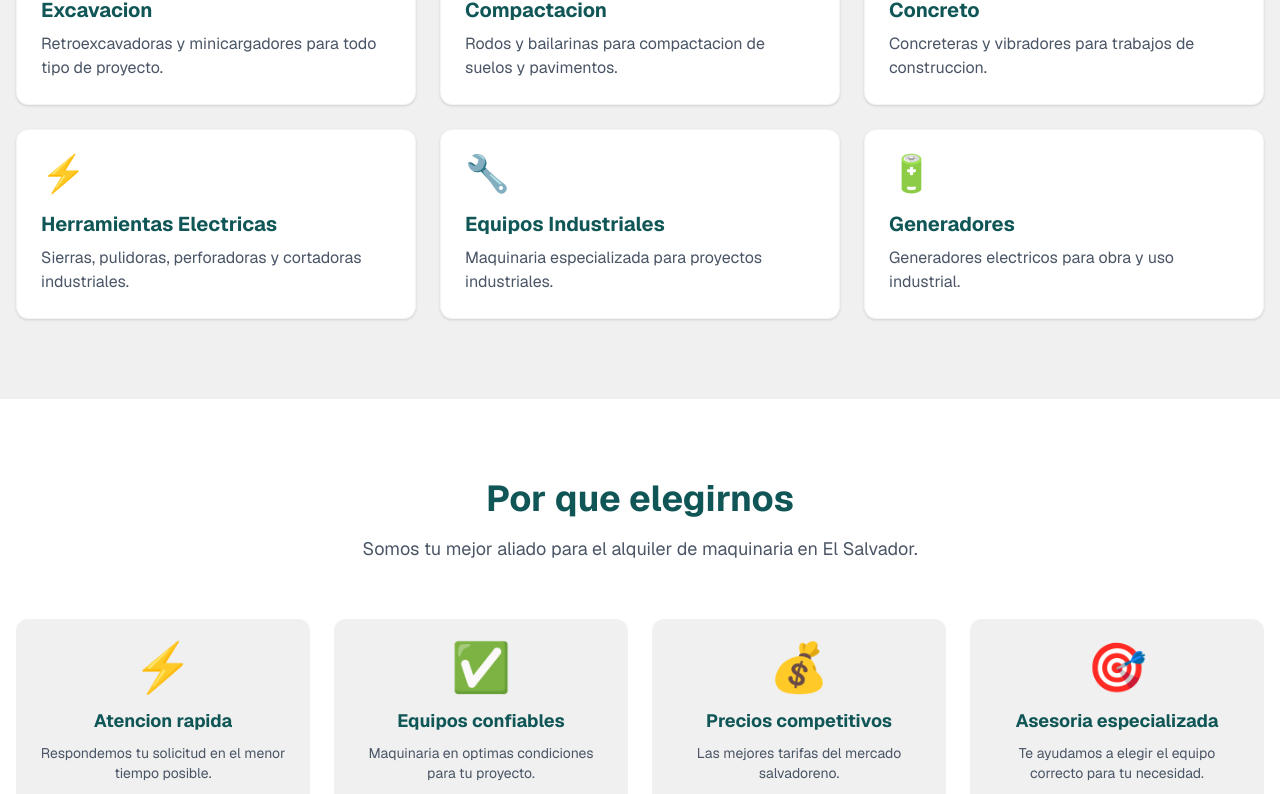
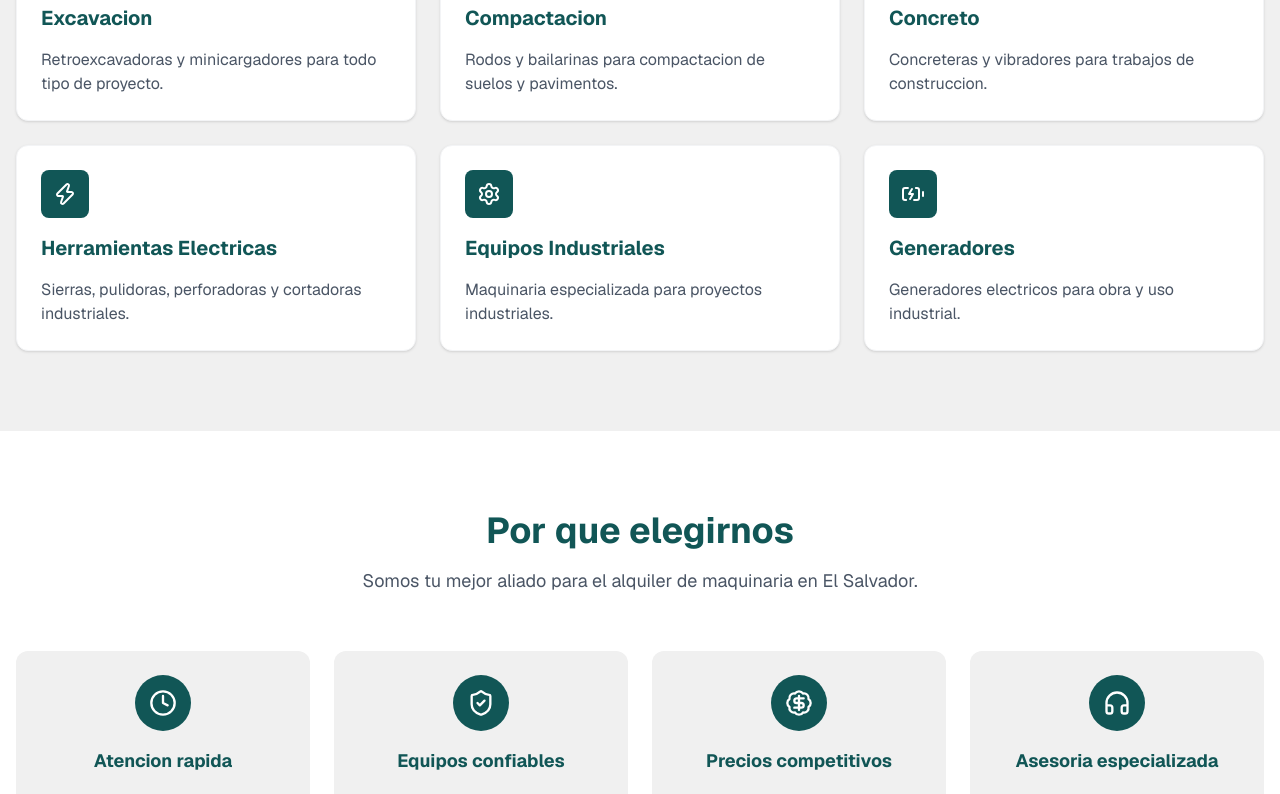
Before and after one commit to castrolazo-blip/ape-soluciones, a Next.js app: page / in a window 1280 px wide. Shown: the part 879-1673 px from the top of the page. Built offline with nearby package versions, Linux system fonts and the light colour scheme.

Commit message:
Iconos modernos Lucide React

```diff
--- a/src/components/home/Servicios.jsx
+++ b/src/components/home/Servicios.jsx
@@ -1,11 +1,13 @@
+import { Shovel, Layers, Building2, Zap, Settings, BatteryCharging } from 'lucide-react'
+
 export default function Servicios() {
   const servicios = [
-    { icono: "🏗️", titulo: "Excavacion", desc: "Retroexcavadoras y minicargadores para todo tipo de proyecto." },
-    { icono: "🔨", titulo: "Compactacion", desc: "Rodos y bailarinas para compactacion de suelos y pavimentos." },
-    { icono: "🏭", titulo: "Concreto", desc: "Concreteras y vibradores para trabajos de construccion." },
-    { icono: "⚡", titulo: "Herramientas Electricas", desc: "Sierras, pulidoras, perforadoras y cortadoras industriales." },
-    { icono: "🔧", titulo: "Equipos Industriales", desc: "Maquinaria especializada para proyectos industriales." },
-    { icono: "🔋", titulo: "Generadores", desc: "Generadores electricos para obra y uso industrial." },
+    { icono: Shovel, titulo: "Excavacion", desc: "Retroexcavadoras y minicargadores para todo tipo de proyecto." },
+    { icono: Layers, titulo: "Compactacion", desc: "Rodos y bailarinas para compactacion de suelos y pavimentos." },
+    { icono: Building2, titulo: "Concreto", desc: "Concreteras y vibradores para trabajos de construccion." },
+    { icono: Zap, titulo: "Herramientas Electricas", desc: "Sierras, pulidoras, perforadoras y cortadoras industriales." },
+    { icono: Settings, titulo: "Equipos Industriales", desc: "Maquinaria especializada para proyectos industriales." },
+    { icono: BatteryCharging, titulo: "Generadores", desc: "Generadores electricos para obra y uso industrial." },
   ]
   return (
     <section className="py-20 px-4 bg-[#f0f0f0]">
@@ -16,9 +18,11 @@ export default function Servicios() {
         </div>
         <div className="grid grid-cols-1 sm:grid-cols-2 lg:grid-cols-3 gap-6">
           {servicios.map((s, i) => (
-            <div key={i} className="bg-white rounded-xl p-6 shadow-sm hover:shadow-md transition-shadow border border-gray-100">
-              <div className="text-4xl mb-4">{s.icono}</div>
-              <h3 className="text-xl font-bold text-[#115656] mb-2">{s.titulo}</h3>
+            <div key={i} className="bg-white rounded-xl p-6 shadow-sm hover:shadow-md transition-shadow border border-gray-100 flex flex-col gap-4">
+              <div className="bg-[#115656] w-12 h-12 rounded-lg flex items-center justify-center">
+                <s.icono size={24} className="text-white" />
+              </div>
+              <h3 className="text-xl font-bold text-[#115656]">{s.titulo}</h3>
               <p className="text-gray-600">{s.desc}</p>
             </div>
           ))}
--- a/src/components/home/Ventajas.jsx
+++ b/src/components/home/Ventajas.jsx
@@ -1,9 +1,11 @@
+import { Clock, ShieldCheck, BadgeDollarSign, HeadphonesIcon } from 'lucide-react'
+
 export default function Ventajas() {
   const ventajas = [
-    { icono: "⚡", titulo: "Atencion rapida", desc: "Respondemos tu solicitud en el menor tiempo posible." },
-    { icono: "✅", titulo: "Equipos confiables", desc: "Maquinaria en optimas condiciones para tu proyecto." },
-    { icono: "💰", titulo: "Precios competitivos", desc: "Las mejores tarifas del mercado salvadoreno." },
-    { icono: "🎯", titulo: "Asesoria especializada", desc: "Te ayudamos a elegir el equipo correcto para tu necesidad." },
+    { icono: Clock, titulo: "Atencion rapida", desc: "Respondemos tu solicitud en el menor tiempo posible." },
+    { icono: ShieldCheck, titulo: "Equipos confiables", desc: "Maquinaria en optimas condiciones para tu proyecto." },
+    { icono: BadgeDollarSign, titulo: "Precios competitivos", desc: "Las mejores tarifas del mercado salvadoreno." },
+    { icono: HeadphonesIcon, titulo: "Asesoria especializada", desc: "Te ayudamos a elegir el equipo correcto para tu necesidad." },
   ]
   return (
     <section className="py-20 px-4 bg-white">
@@ -14,9 +16,11 @@ export default function Ventajas() {
         </div>
         <div className="grid grid-cols-1 sm:grid-cols-2 lg:grid-cols-4 gap-6">
           {ventajas.map((v, i) => (
-            <div key={i} className="text-center p-6 rounded-xl bg-[#f0f0f0]">
-              <div className="text-5xl mb-4">{v.icono}</div>
-              <h3 className="text-lg font-bold text-[#115656] mb-2">{v.titulo}</h3>
+            <div key={i} className="text-center p-6 rounded-xl bg-[#f0f0f0] flex flex-col items-center gap-4">
+              <div className="bg-[#115656] w-14 h-14 rounded-full flex items-center justify-center">
+                <v.icono size={28} className="text-white" />
+              </div>
+              <h3 className="text-lg font-bold text-[#115656]">{v.titulo}</h3>
               <p className="text-gray-600 text-sm">{v.desc}</p>
             </div>
           ))}
```
